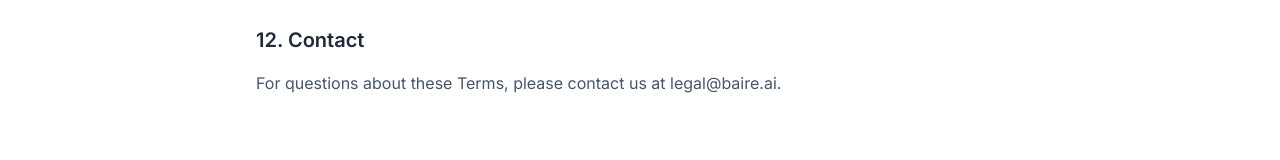
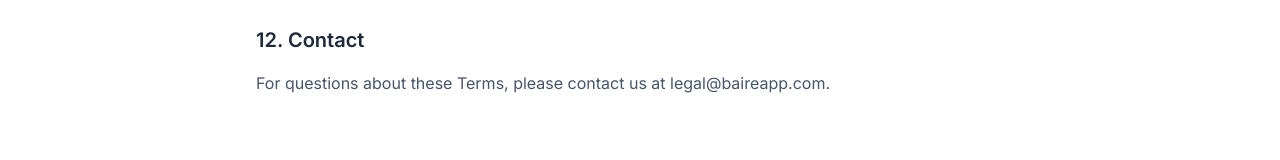
Before and after one commit to geoffbailey114/baireapp, a Next.js app: page /terms in a window 1280 px wide. Shown: the part 2542-2702 px from the top of the page. Built offline with nearby package versions, Linux system fonts and the light colour scheme.

Commit message:
Update page.tsx

```diff
--- a/app/terms/page.tsx
+++ b/app/terms/page.tsx
@@ -125,7 +125,7 @@ export default function TermsPage() {
 
           <h2>12. Contact</h2>
           <p>
-            For questions about these Terms, please contact us at legal@baire.ai.
+            For questions about these Terms, please contact us at legal@baireapp.com.
           </p>
         </article>
       </div>
```
